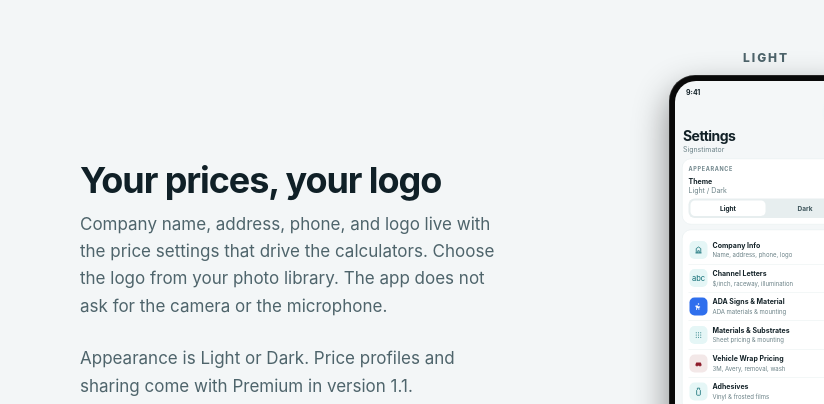
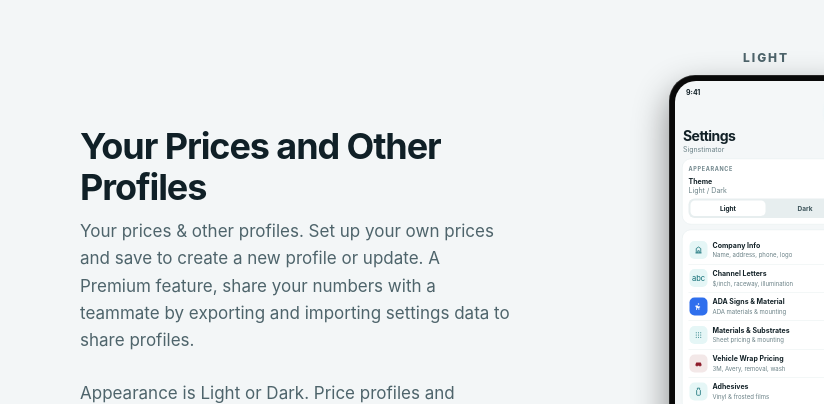
Before and after one commit to gradientsigns/signstimator-site, a plain HTML site: page index.html in a window 1280 px wide. Shown: the part 1920-2324 px from the top of the page, 0-824 px from the left. Drawn offline with Linux system fonts and the light colour scheme.

Commit message:
Update index.html

```diff
--- a/index.html
+++ b/index.html
@@ -236,8 +236,8 @@
     <section class="band band-light" id="settings">
       <div class="wrap split">
         <div>
-          <h2>Your prices, your logo</h2>
-          <p class="section-lead">Company name, address, phone, and logo live with the price settings that drive the calculators. Choose the logo from your photo library. The app does not ask for the camera or the microphone.</p>
+          <h2>Your Prices and Other Profiles</h2>
+          <p class="section-lead">Your prices & other profiles. Set up your own prices and save to create a new profile or update. A Premium feature, share your numbers with a teammate by exporting and importing settings data to share profiles.</p>
           <p class="section-lead">Appearance is Light or Dark. Price profiles and sharing come with Premium in version 1.1.</p>
         </div>
         <figure class="pair-figure">
```
